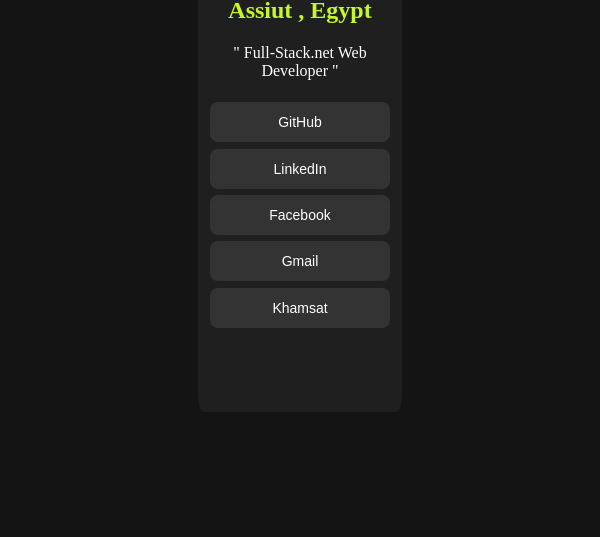
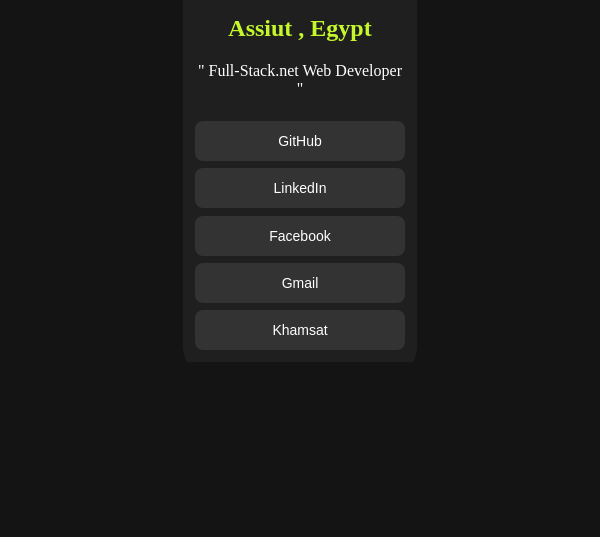
Before and after one commit to Ebn-Sultan/Social-Links-Profile, a plain HTML site: page index.html in a window 600 px wide. Shown: the part 263-800 px from the top of the page. Drawn offline with Linux system fonts and the light colour scheme.

Commit message:
Change in margin top

```diff
--- a/Css/main.css
+++ b/Css/main.css
@@ -1,8 +1,8 @@
 /* 🌍 لأجهزة الكمبيوتر (شاشات أكبر من 1024px) */
 @media (min-width: 1025px) {
-    body{
-        background-color:  hsl(0, 0%, 8%);
-        color:  hsl(0, 0%, 100%);
+    body {
+        background-color: hsl(0, 0%, 8%);
+        color: hsl(0, 0%, 100%);
     }
 
     figure img {
@@ -10,14 +10,13 @@
         height: 100px;
     }
 
-    .container{
-        min-height: 80vh;
-        max-height: 100vh;
+    .container {
+
         min-width: 15vw;
         max-width: 20vw;
         background-color: hsl(0, 0%, 12%);
         margin: auto;
-        margin-top: 2%;
+        margin-top: 3%;
         text-align: center;
         padding: 2%;
         border-radius: 2.5%;
@@ -27,12 +26,12 @@
         border-radius: 50%;
     }
 
-    h2{
+    h2 {
         color: hsl(75, 94%, 57%);
     }
 
 
-    button{
+    button {
         width: 100%;
         height: 40px;
         margin-top: 3.5%;
@@ -46,7 +45,7 @@
     button:hover {
         cursor: pointer;
         color: hsl(0, 0%, 20%);
-        background-color:hsl(75, 94%, 57%) ;
+        background-color: hsl(75, 94%, 57%);
     }
 
 }
@@ -54,9 +53,9 @@
 /* 📱 للهواتف (أقل من 600px) */
 @media (max-width: 600px) {
 
-    body{
-        background-color:  hsl(0, 0%, 8%);
-        color:  hsl(0, 0%, 100%);
+    body {
+        background-color: hsl(0, 0%, 8%);
+        color: hsl(0, 0%, 100%);
     }
 
     figure img {
@@ -64,15 +63,12 @@
         height: 70px;
     }
 
-    .container{
-        min-height: 80vh;
-        max-height: 95vh;
-
+    .container {
         min-width: 20vw;
         max-width: 95vw;
         background-color: hsl(0, 0%, 12%);
         margin: auto;
-        margin-top: 2%;
+        margin-top: 5%;
         text-align: center;
         padding: 2%;
         border-radius: 2.5%;
@@ -82,12 +78,12 @@
         border-radius: 50%;
     }
 
-    h2{
+    h2 {
         color: hsl(75, 94%, 57%);
     }
 
 
-    button{
+    button {
         width: 100%;
         height: 40px;
         margin-top: 3.5%;
@@ -101,15 +97,15 @@
     button:hover {
         cursor: pointer;
         color: hsl(0, 0%, 20%);
-        background-color:hsl(75, 94%, 57%) ;
+        background-color: hsl(75, 94%, 57%);
     }
 }
 
 /* 📟 للأجهزة اللوحية (من 600px إلى 1024px) */
 @media (min-width: 600px) and (max-width: 1024px) {
-    body{
-        background-color:  hsl(0, 0%, 8%);
-        color:  hsl(0, 0%, 100%);
+    body {
+        background-color: hsl(0, 0%, 8%);
+        color: hsl(0, 0%, 100%);
     }
 
     figure img {
@@ -117,15 +113,14 @@
         height: 100px;
     }
 
-    .container{
-        min-height: 80vh;
-        max-height: 95vh;
+    .container {
 
-        min-width: 20vw;
-        max-width: 30vw;
+        min-width: 25vw;
+        max-width: 35vw;
+        width: fit-content;
         background-color: hsl(0, 0%, 12%);
         margin: auto;
-        margin-top: 2%;
+        margin-top: 5%;
         text-align: center;
         padding: 2%;
         border-radius: 2.5%;
@@ -135,12 +130,12 @@
         border-radius: 50%;
     }
 
-    h2{
+    h2 {
         color: hsl(75, 94%, 57%);
     }
 
 
-    button{
+    button {
         width: 100%;
         height: 40px;
         margin-top: 3.5%;
@@ -154,7 +149,7 @@
     button:hover {
         cursor: pointer;
         color: hsl(0, 0%, 20%);
-        background-color:hsl(75, 94%, 57%) ;
+        background-color: hsl(75, 94%, 57%);
     }
 
 }
```
Also changed, not shown: index.html (+6 -3 lines).
